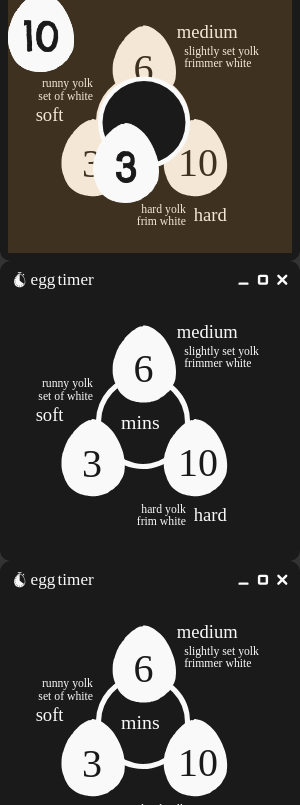
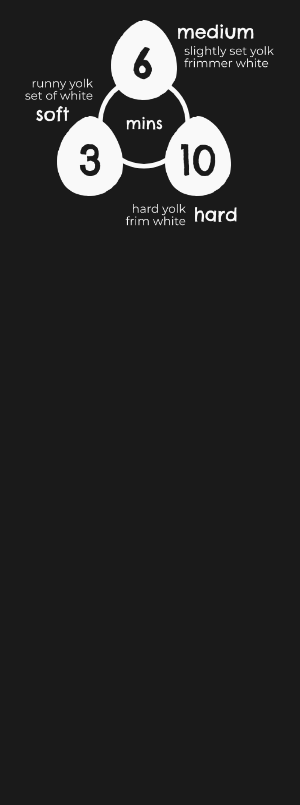
Before and after one commit to awxsoul/Egg_timer, an Electron app: page index.html in a window 300 px wide. Shown: the part 39-844 px from the top of the page. Drawn offline with Linux system fonts and the light colour scheme.

Commit message:
UI Page 01 Completed

```diff
--- a/index.html
+++ b/index.html
@@ -30,9 +30,7 @@
         <img id="threeegg" class="egg" src="./design_assets/images/3egg.png" alt="close window">
         <img id="sixegg" class="egg" src="./design_assets/images/6egg.png" alt="close window">
         <img id="tenegg" class="egg" src="./design_assets/images/10egg.png" alt="close window">
-        <div id="threeeggbox"></div>
-        <div id="sixeggbox"></div>
-        <div id="teneggbox"></div>
+        <div id="mins">mins</div>
       </div>
     </div>
   </body>
--- a/renderer.js
+++ b/renderer.js
@@ -0,0 +1,11 @@
+console.log("working")
+
+const threeegg=document.getElementById("threeegg");
+const sixegg=document.getElementById("sixegg");
+const tenegg=document.getElementById("tenegg");
+
+
+threeegg.onclick=()=>{
+    threeegg.style.top="50%";
+    threeegg.style.left="48%"
+}
--- a/style.css
+++ b/style.css
@@ -3,12 +3,19 @@
     --secondary_colour: #f9f9f9;
   }
 
+@font-face {
+    font-family: 'primary_font';
+    src: url('./design_assets/font/Chelsea_Market/ChelseaMarket-Regular.ttf');
+}
+
+
 body{
-    background-color: var(--secondary_colour);
+    background-color: var(--primary_colour);
     margin: 0;
     padding: 0;
-    background-image: url(./design_assets/ui_reference01.svg);
-    background-size: cover;
+    background-image: url(./design_assets/images/background_page01.png);
+    background-size: contain;
+    background-repeat:no-repeat;
 }
 
 #page{
@@ -47,7 +54,7 @@ body{
     height: 261px;
     width: 284px;
     margin: 8px;
-    background-color: rgba(222, 153, 63, 0.184);
+    background-color: rgba(222, 153, 63, 0);
 }
 
 .centre{
@@ -81,14 +88,32 @@ body{
     position: absolute;
     height: 80px;
     aspect-ratio: auto;
+    transform: translate(-50%,-50%);
+    transition:
+        height 0.2s,
+        top 1s,
+        left 1s;
+}
+.egg:hover{
+    height: 84px;
 }
 #threeegg{
-    top: 50%;
-    left: 30%;
+    top: 63%;
+    left: 29%;
 }
 #sixegg{
-
+    top: 26%;
+    left: 48%;
 }
 #tenegg{
-
+    top: 63%;
+    left: 67%;
 }
+#mins{
+    position: absolute;
+    transform: translate(-50%,-50%);
+    top: 50%;
+    left: 48%;
+    font-family: 'primary_font';
+    color: var(--secondary_colour);
+}
```
Also changed, not shown: design_assets/egg_timer_designboard_drawing.svg, design_assets/images/background_page01.png (added).
